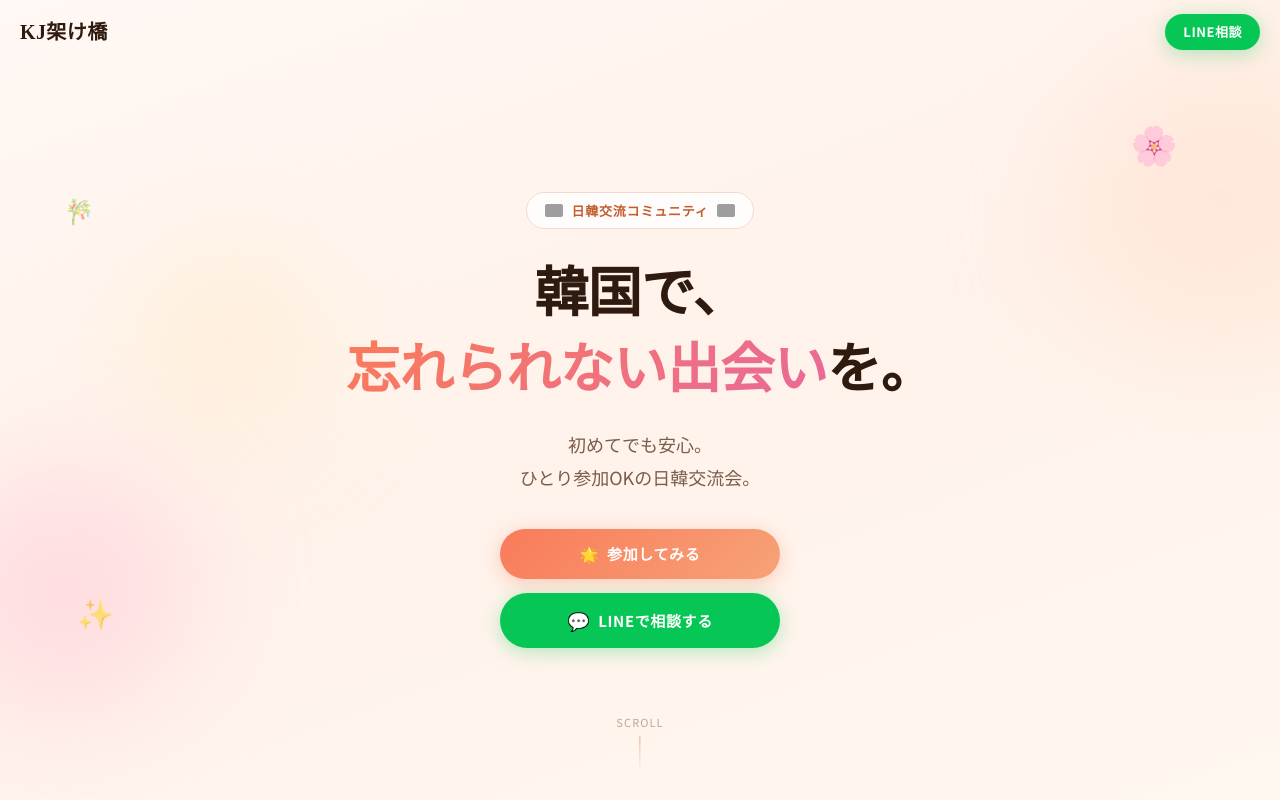
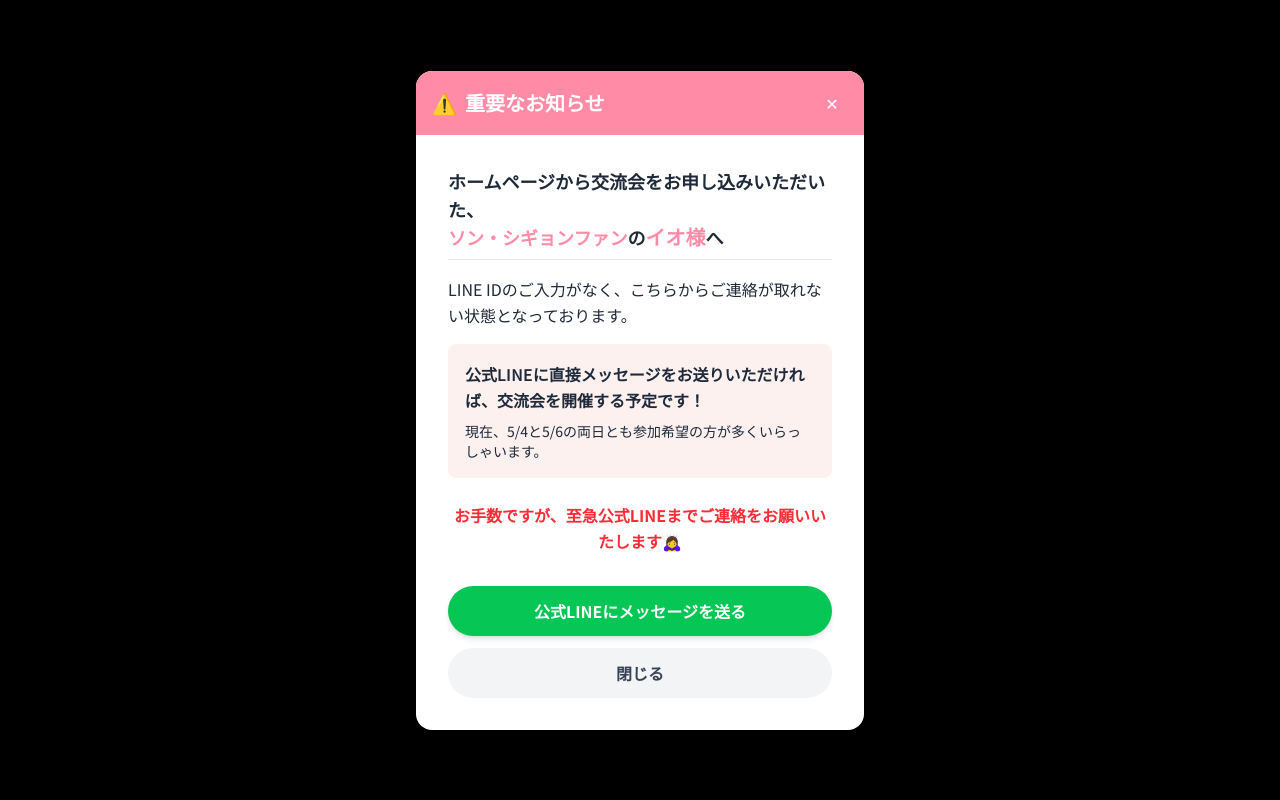
Before and after one commit to f1man/kj-kakehashi, a Next.js app: page / in a window 1280 px wide. Shown: the top 800 px of the page. Built offline with nearby package versions, Linux system fonts and the light colour scheme; no server answers; grey boxes are pictures that could not be loaded.

Commit message:
feat: Add NoticePopup for Io-san

```diff
--- a/src/app/page.tsx
+++ b/src/app/page.tsx
@@ -10,6 +10,7 @@
 import { fetchEvents } from "@/utils/fetchEvents";
 import { fetchTestimonials } from "@/utils/fetchTestimonials";
 import ApplicationModal from "@/components/ApplicationModal";
+import NoticePopup from "@/components/NoticePopup";
 import FAQ from "@/components/FAQ";
 import fs from "fs";
 import path from "path";
@@ -47,6 +48,7 @@
 
   return (
     <main className="relative min-h-screen pb-24">
+      <NoticePopup />
       <Hero />
       <PromoVideo />
       <Features />
--- /dev/null
+++ b/src/components/NoticePopup.tsx
@@ -0,0 +1,81 @@
+"use client";
+
+import React, { useState, useEffect } from "react";
+
+export default function NoticePopup() {
+  const [isOpen, setIsOpen] = useState(false);
+
+  useEffect(() => {
+    // Show the popup shortly after the page loads
+    const timer = setTimeout(() => {
+      setIsOpen(true);
+    }, 1000);
+    return () => clearTimeout(timer);
+  }, []);
+
+  if (!isOpen) return null;
+
+  return (
+    <div
+      className="fixed inset-0 flex items-center justify-center p-4 z-[9999] bg-black bg-opacity-60 transition-opacity"
+    >
+      <div className="bg-white rounded-2xl shadow-2xl w-full max-w-md overflow-hidden relative animate-fade-in-up">
+        {/* Header */}
+        <div className="bg-kj-primary p-4 flex justify-between items-center text-white">
+          <h2 className="text-xl font-bold flex items-center gap-2">
+            <span>⚠️</span> 重要なお知らせ
+          </h2>
+          <button
+            onClick={() => setIsOpen(false)}
+            className="text-white hover:text-gray-200 transition-colors w-8 h-8 flex items-center justify-center rounded-full hover:bg-white/20"
+            aria-label="閉じる"
+          >
+            ✕
+          </button>
+        </div>
+
+        {/* Content */}
+        <div className="p-6 md:p-8 space-y-4 text-gray-800 leading-relaxed">
+          <p className="font-bold text-lg border-b pb-2">
+            ホームページから交流会をお申し込みいただいた、<br className="hidden sm:block"/>
+            <span className="text-kj-primary">ソン・シギョンファン</span>の<span className="text-kj-primary text-xl">イオ様</span>へ
+          </p>
+
+          <p>
+            LINE IDのご入力がなく、こちらからご連絡が取れない状態となっております。
+          </p>
+
+          <div className="bg-kj-pink bg-opacity-20 p-4 rounded-lg border border-kj-pink">
+            <p className="font-semibold mb-2">
+              公式LINEに直接メッセージをお送りいただければ、交流会を開催する予定です！
+            </p>
+            <p className="text-sm">
+              現在、5/4と5/6の両日とも参加希望の方が多くいらっしゃいます。
+            </p>
+          </div>
+
+          <p className="font-bold text-center text-red-500 pt-2">
+            お手数ですが、至急公式LINEまでご連絡をお願いいたします🙇‍♀️
+          </p>
+
+          <div className="pt-4 flex flex-col gap-3">
+            <a
+              href="https://line.me/R/ti/p/@797hrieh"
+              target="_blank"
+              rel="noopener noreferrer"
+              className="block w-full text-center bg-[#06C755] hover:bg-[#05b34c] text-white font-bold py-3 rounded-full transition-transform hover:scale-105 shadow-md flex items-center justify-center gap-2"
+            >
+              公式LINEにメッセージを送る
+            </a>
+            <button
+              onClick={() => setIsOpen(false)}
+              className="block w-full text-center bg-gray-100 hover:bg-gray-200 text-gray-700 font-bold py-3 rounded-full transition-colors"
+            >
+              閉じる
+            </button>
+          </div>
+        </div>
+      </div>
+    </div>
+  );
+}
```
